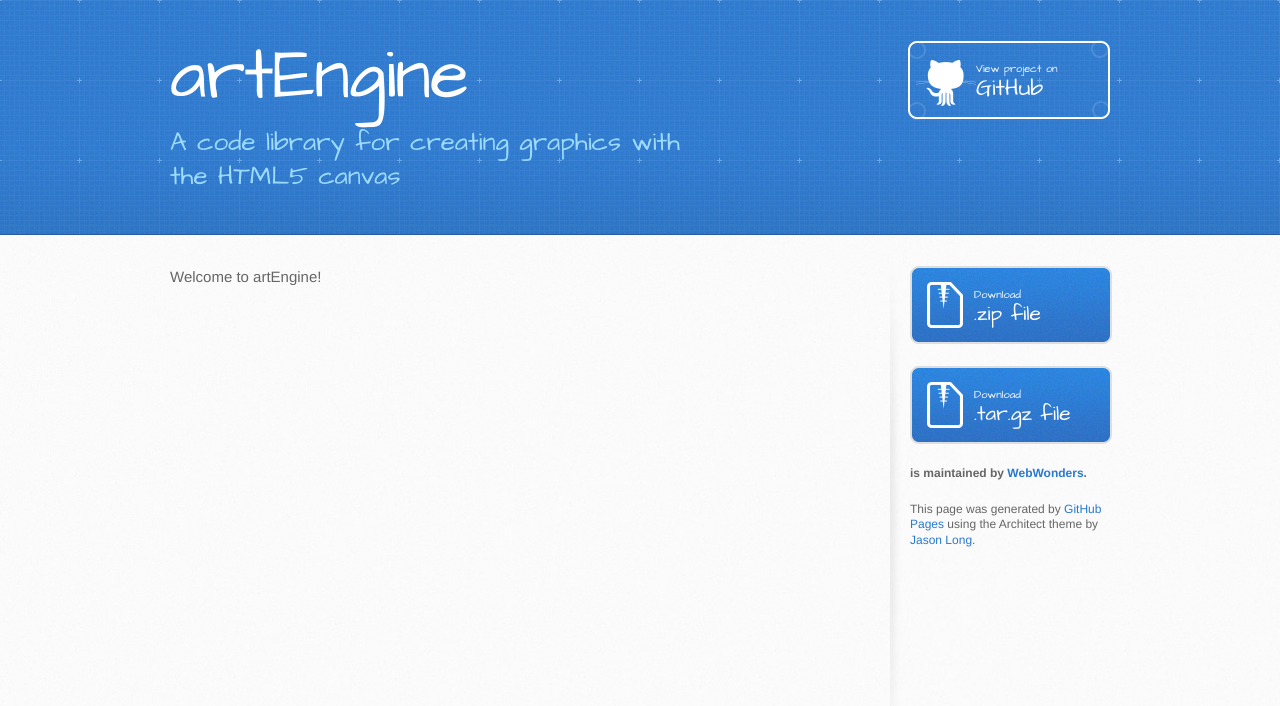
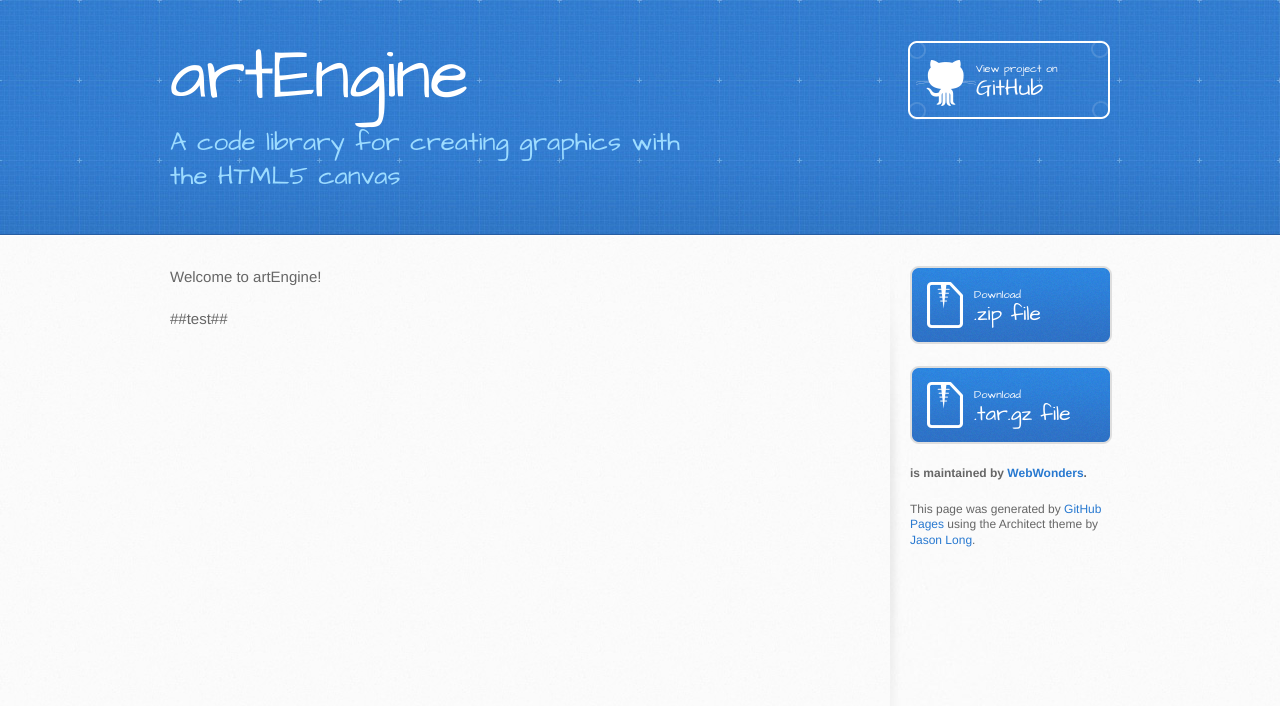
Before and after one commit to WebWonders/artEngine, a plain HTML site: page index.html in a window 1280 px wide. Drawn offline with Linux system fonts and the light colour scheme.

Commit message:
Update index.html

```diff
--- a/index.html
+++ b/index.html
@@ -29,6 +29,7 @@
       <div class="inner clearfix">
         <section id="main-content">
           <p>Welcome to artEngine!</p>
+          <p>##test##</p>
         </section>
 
         <aside id="sidebar">
```
